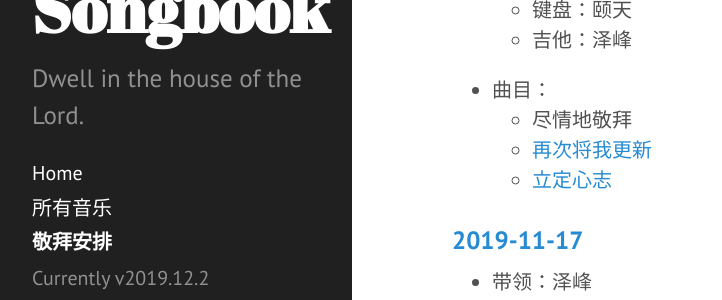
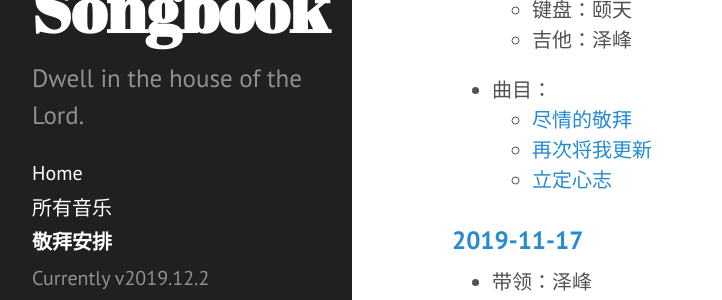
Before and after one commit to kipyin/lego-songbook, a Jekyll site: the page built from services.md, in a window 1280 px wide and 900 px high, scrolled down 1468 px. Shown: the part 153-453 px from the top of the window, without its empty margins (8-730 px from the left). Built offline with Jekyll 4.4.1, drawn with Linux system fonts in a browser that asks for light colours; some web fonts are replaced.

Commit message:
Fix typo

```diff
--- a/_data/services.yaml
+++ b/_data/services.yaml
@@ -95,7 +95,7 @@
       - instrument: 吉他
         player: 泽峰
   songs:
-      - 尽情地敬拜
+      - 尽情的敬拜
       - 再次将我更新
       - 立定心志
 
```
